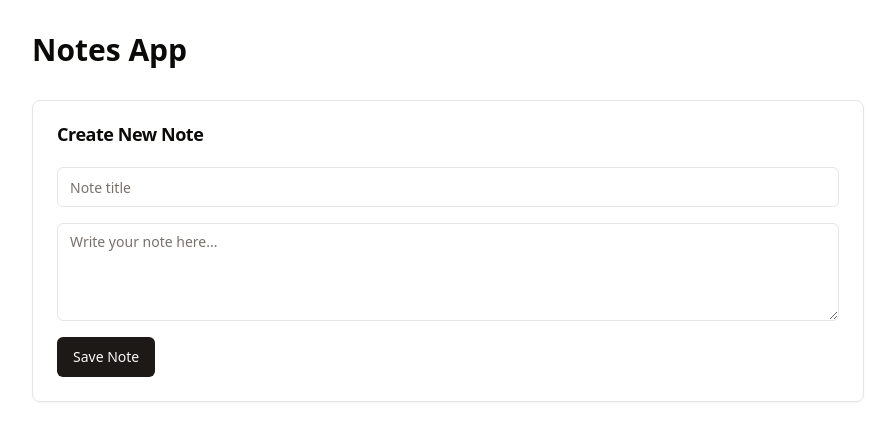
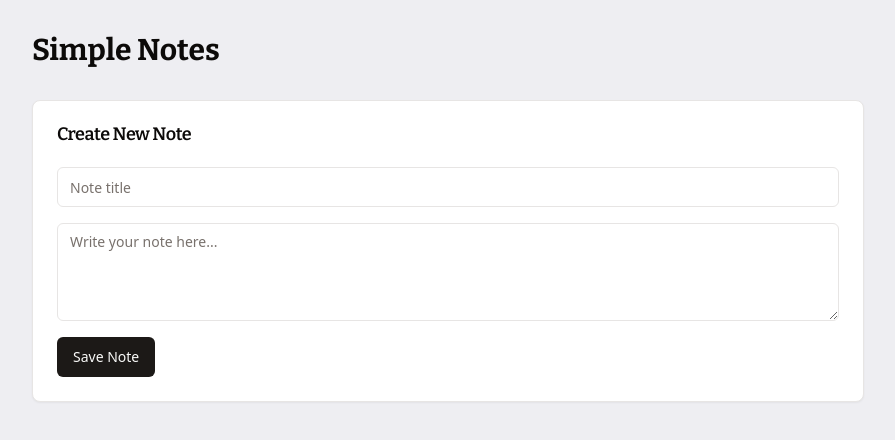
Before and after one commit to llewellynathan/simple-notes, a Next.js app: page / in a window 1280 px wide. Shown: the top 440 px of the page, without its empty margins (192-1087 px from the left). Built offline with nearby package versions, Linux system fonts and the light colour scheme.

Commit message:
Update the style of the app

```diff
--- a/app/globals.css
+++ b/app/globals.css
@@ -10,7 +10,7 @@
 
 @layer base {
   :root {
-    --background: 0 0% 100%;
+    --background: 234 14% 94%;
     --foreground: 20 14.3% 4.1%;
     --card: 0 0% 100%;
     --card-foreground: 20 14.3% 4.1%;
@@ -54,6 +54,11 @@
     --ring: 24 5.7% 82.9%;
   }
 
+  h1, h2, h3, h4, h5, h6,
+  .card-title {
+    font-family: var(--font-bitter);
+  }
+
   * {
     @apply border-[hsl(var(--border))];
   }
--- a/app/layout.tsx
+++ b/app/layout.tsx
@@ -1,5 +1,11 @@
 import type { Metadata } from "next";
+import { Bitter } from "next/font/google";
 import "./globals.css";
+
+const bitter = Bitter({
+  subsets: ['latin'],
+  variable: '--font-bitter'
+});
 
 export const metadata: Metadata = {
   title: "Simple Notes",
@@ -13,7 +19,7 @@ export default function RootLayout({
 }>) {
   return (
     <html lang="en">
-      <body className="antialiased">{children}</body>
+      <body className={`antialiased ${bitter.variable}`}>{children}</body>
     </html>
   );
 }
--- a/app/page.tsx
+++ b/app/page.tsx
@@ -71,10 +71,10 @@ export default function Home() {
 
   return (
     <div className="min-h-screen p-8 max-w-4xl mx-auto">
-      <h1 className="text-3xl font-bold mb-8">Notes App</h1>
+      <h1 className="text-3xl font-bold mb-8">Simple Notes</h1>
 
       {/* Create/Edit Note Section */}
-      <Card className="mb-8">
+      <Card className="mb-8 bg-white">
         <CardHeader>
           <CardTitle>{editingId ? 'Edit Note' : 'Create New Note'}</CardTitle>
         </CardHeader>
@@ -106,7 +106,7 @@ export default function Home() {
       {/* Notes List */}
       <div className="space-y-4">
         {notes.map((note) => (
-          <Card key={note.id}>
+          <Card key={note.id} className="bg-white">
             <CardHeader className="flex flex-row items-center justify-between space-y-0 pb-2">
               <CardTitle className="text-xl">{note.title}</CardTitle>
               <div className="flex gap-2">
```
